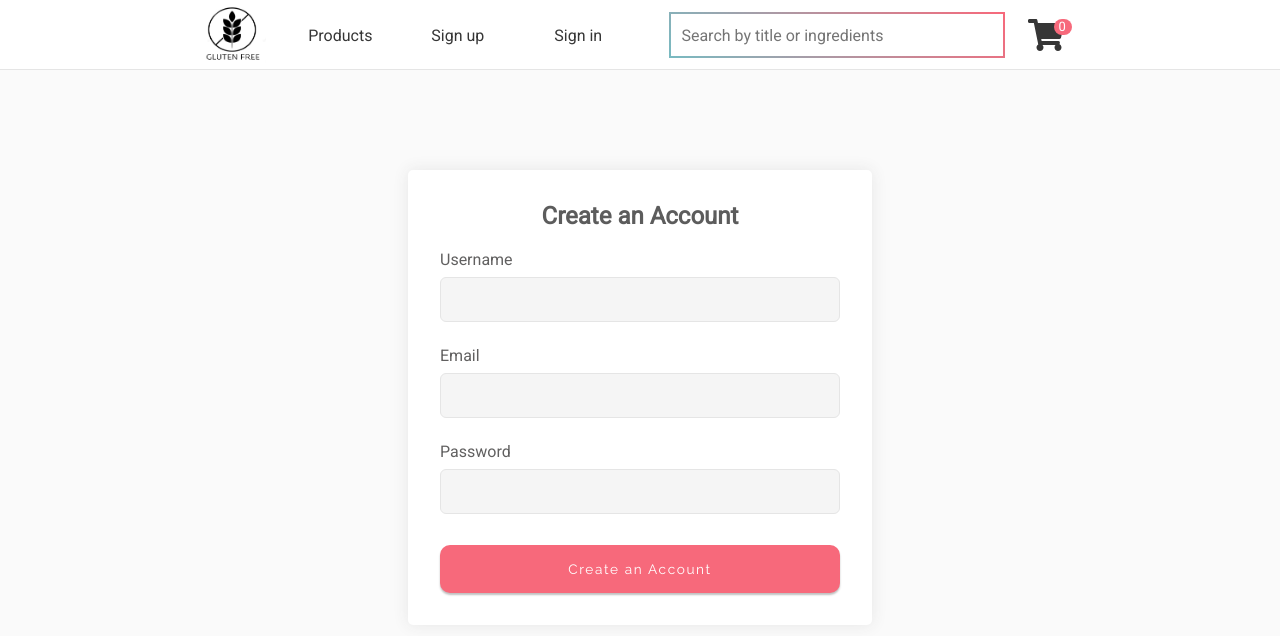
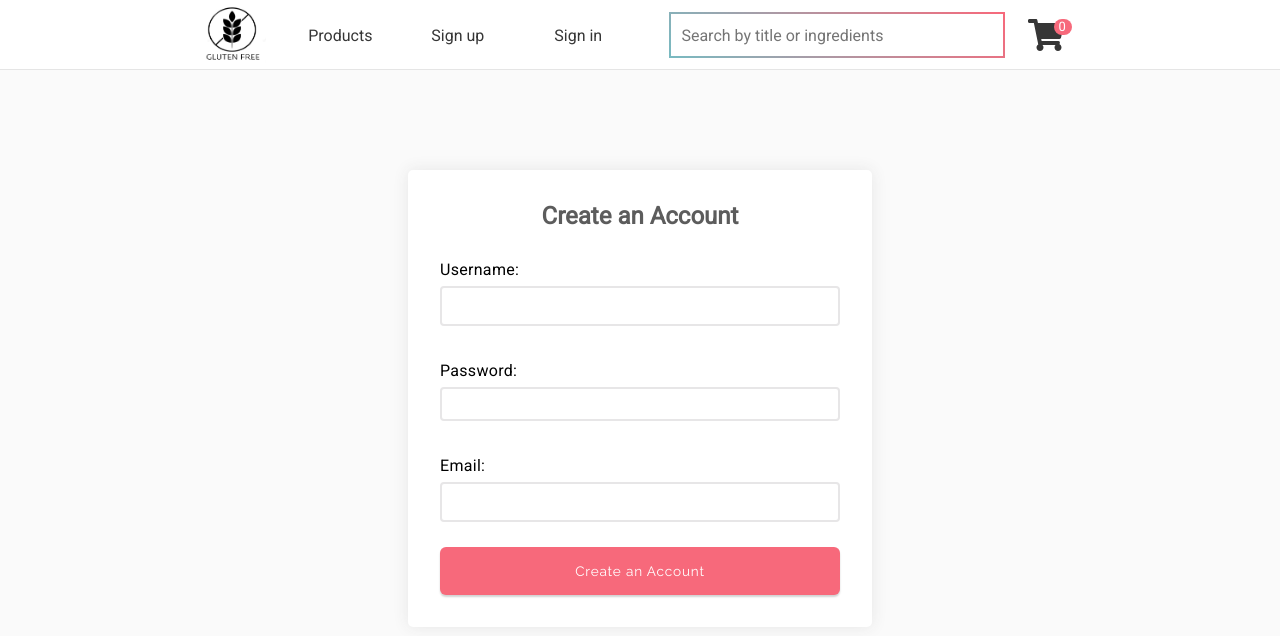
Before and after one commit to adOxey/gluggi_shop, a React (Create React App) app: page /sign-up in a window 1280 px wide. Shown: the top 636 px of the page. Built offline with nearby package versions, Linux system fonts and the light colour scheme; no server answers; the database is empty; a web font is replaced by a local one.

Commit message:
Added Signup validation & improved useForm hook

```diff
--- a/src/project/Main/AddProductForm/AddProductForm.js
+++ b/src/project/Main/AddProductForm/AddProductForm.js
@@ -1,10 +1,10 @@
-import React from "react";
+import React, { useEffect } from "react";
 import classes from "./AddProductForm.module.css";
 import useForm from "../../../shared/hooks/useForm";
 import validation from "./validation";
 import { PRODUCTS } from "../../../firebase/firebase";
 import useFirestore from "../../../shared/hooks/useFirestore";
-import { formReducer } from "../.././../reducers/addProductReducer";
+import { formReducer } from "../.././../reducers/formReducer";
 import { Button, Form, FormInput } from "../../../shared/components";
 
 const AddProductForm = () => {
@@ -32,6 +32,7 @@ const AddProductForm = () => {
       productImage: false,
       imageAsUrl: false,
     },
+    completed: false,
   };
 
   const {
@@ -45,10 +46,16 @@ const AddProductForm = () => {
   } = useForm(
     initialState,
     validation,
-    addToFirestore,
-    handleFirebaseUpload,
-    formReducer
+    formReducer,
+    handleFirebaseUpload
   );
+
+  useEffect(() => {
+    if (values.completed) {
+      addToFirestore(values);
+    }
+    console.log("UseEffect rerendered");
+  }, [values.completed]);
 
   return (
     <div className={pageBody}>
--- a/src/project/Main/SignUp/SignUp.js
+++ b/src/project/Main/SignUp/SignUp.js
@@ -1,61 +1,89 @@
-import React, { useState } from "react";
+import React, { useEffect } from "react";
+import classes from "./SignUp.module.css";
 import { useHistory } from "react-router-dom";
-import classes from "./SignUp.module.css";
 import { gluggiAuth } from "../../../firebase/firebase";
+import useForm from "../../../shared/hooks/useForm";
+import { formReducer } from "../../../reducers/formReducer";
+import validation from "./validation";
+import { Button, Form, FormInput } from "../../../shared/components";
 
 const SignUp = (props) => {
-  const [name, setName] = useState("");
-  const [password, setPassword] = useState("");
-  const [email, setEmail] = useState("");
   const history = useHistory();
 
-  const handleSignUp = async (e) => {
-    e.preventDefault();
+  const initialState = {
+    username: "",
+    password: "",
+    email: "",
+    errors: {},
+    isTouched: {
+      username: false,
+      password: false,
+      email: false,
+    },
+    completed: false,
+  };
+
+  const { values, handleChange, handleSubmit, handleBlur } = useForm(
+    initialState,
+    validation,
+    formReducer
+  );
+
+  useEffect(() => {
+    const handleSignup = async () => {
+      if (values.completed) {
         await gluggiAuth
-      .createUserWithEmailAndPassword(email, password)
+          .createUserWithEmailAndPassword(values.email, values.password)
           .then((res) => {
+            res.user.updateProfile({ displayName: values.username });
             history.push("/");
-        res.user.updateProfile({ displayName: name });
           })
           .catch((err) => {
             console.log(err);
           });
+      }
     };
+    handleSignup();
+  }, [values.completed]);
 
   return (
     <div className={classes.container}>
       <h2 className={classes.heading}>Create an Account</h2>
-      <form className={classes.loginForm}>
-        <label className={classes.label}>Username</label>
-        <input
+      <Form onSubmit={handleSubmit}>
+        <FormInput
+          label="Username:"
           type="text"
-          value={name}
-          onChange={(e) => setName(e.target.value)}
-          required
+          name="username"
+          value={values.username}
+          onChange={handleChange}
+          onBlur={handleBlur}
+          error={values.errors.username}
+          isTouched={values.isTouched.username}
         />
-        <label className={classes.label}>Email</label>
-        <input
-          type="email"
-          value={email}
-          onChange={(e) => setEmail(e.target.value)}
-          required
+        <FormInput
+          label="Password:"
+          type="password"
+          name="password"
+          value={values.password}
+          onChange={handleChange}
+          onBlur={handleBlur}
+          error={values.errors.password}
+          isTouched={values.isTouched.password}
         />
-        <label className={classes.label}>Password</label>
-        <input
-          type="password"
-          value={password}
-          onChange={(e) => setPassword(e.target.value)}
-          required
+        <FormInput
+          label="Email:"
+          type="text"
+          name="email"
+          value={values.email}
+          onChange={handleChange}
+          onBlur={handleBlur}
+          error={values.errors.email}
+          isTouched={values.isTouched.email}
         />
-
-        <button
-          type="submit"
-          className={classes.btn}
-          onClick={(e) => handleSignUp(e)}
-        >
+        <Button handleClick={handleSubmit} size={{ width: "100%" }}>
           Create an Account
-        </button>
-      </form>
+        </Button>
+      </Form>
     </div>
   );
 };
--- a/src/project/Main/SignUp/SignUp.module.css
+++ b/src/project/Main/SignUp/SignUp.module.css
@@ -1,13 +1,5 @@
-.heading {
-  color: rgb(92, 92, 92);
-  font-size: 1.5em;
-  width: 100%;
-  margin-top: 0;
-}
-
 .container {
   font-family: "Roboto", sans-serif;
-  text-align: center;
   background: #fff;
   padding: 2em 2em 2em 2em;
   max-width: 400px;
@@ -15,61 +7,11 @@
   box-shadow: 0 0 1em rgb(230, 230, 230);
   border-radius: 5px;
 }
-.loginForm {
-  display: flex;
-  justify-content: center;
-  flex-direction: column;
+.heading {
+  color: rgb(92, 92, 92);
+  font-family: "Roboto", sans-serif;
+  font-size: 1.5em;
   width: 100%;
+  margin-top: 0;
+  text-align: center;
 }
-
-.loginForm input {
-  box-sizing: border-box;
-  height: 45px;
-  width: 100%;
-  border: 1px solid #e5e5e5;
-  outline: none;
-  border-radius: 6px;
-  margin: 0 0 1.5em 0;
-  background: #f5f5f5;
-  font-size: 1em;
-  padding-left: 10px;
-}
-
-.loginForm input:focus {
-  background: #ffffff;
-}
-
-.label {
-  text-align: left;
-  display: block;
-  font-size: 1em;
-  margin: 0 0 0.5em;
-  color: #616060;
-}
-
-.btn {
-  outline: none;
-  border: none;
-  box-shadow: 0px 2px 2px rgba(0, 0, 0, 0.25);
-  width: 100%;
-  height: 48px;
-  margin-top: 7px;
-  font-family: "Raleway", sans-serif;
-  background: #f7697b;
-  color: #ffffff;
-  font-size: 0.85em;
-  text-align: center;
-  letter-spacing: 0.12em;
-  cursor: pointer;
-  border-radius: 10px;
-  transition: background 250ms ease-in-out, transform 150ms ease;
-  -webkit-appearance: none;
-  -moz-appearance: none;
-}
-
-.btn:hover {
-  background: #e25366;
-}
-.btn:active {
-  transform: scale(0.9);
-}
--- /dev/null
+++ b/src/project/Main/SignUp/validation.js
@@ -0,0 +1,28 @@
+const pwRegex = /^((?=\S*?[A-Z])(?=\S*?[a-z])(?=\S*?[0-9]).{6,})\S$/;
+
+const validation = (values) => {
+  let errors = {};
+
+  if (!values.username) {
+    errors.username = "Username is required";
+  } else if (values.username.length <= 5) {
+    errors.username = "Username name must be at least 6 characters long";
+  }
+
+  if (!values.password) {
+    errors.password = "Password is required";
+  } else if (!values.password.match(pwRegex)) {
+    errors.password =
+      "Password must be at least 6 characters long, at least 1 uppercase letter, 1 lowercase letter and 1 number. Without spaces.";
+  }
+
+  if (!values.email) {
+    errors.email = "Email is required";
+  } else if (!values.email.includes("@")) {
+    errors.email = "Please enter valid email adress.";
+  }
+
+  return errors;
+};
+
+export default validation;
--- a/src/reducers/addProductReducer.js
+++ b/src/reducers/formReducer.js
@@ -25,17 +25,23 @@ export const formReducer = (state, action) => {
         imageAsUrl: action.payload,
       };
     case "ONSUBMIT_VALIDATE":
+      const keys = Object.keys(state.isTouched)
+        .map((key) => {
+          return key;
+        })
+        .reduce((o, key) => ({ ...o, [key]: true }), {});
       return {
         ...state,
         isTouched: {
-          productName: true,
-          shortDets: true,
-          fullDesc: true,
-          stock: true,
-          price: true,
-          imageAsUrl: true,
+          ...state.isTouched,
+          ...keys,
         },
         errors: { ...action.payload },
+      };
+    case "COMPLETE_FORM":
+      return {
+        ...state,
+        completed: true,
       };
     default:
       return state;
--- a/src/shared/components/FormInput/index.js
+++ b/src/shared/components/FormInput/index.js
@@ -49,6 +49,7 @@ FormInput.defaultProps = {
 };
 
 FormInput.propTypes = {
+  label: PropTypes.string,
   name: PropTypes.string.isRequired,
   type: PropTypes.oneOfType([
     PropTypes.string,
--- a/src/shared/hooks/useForm.js
+++ b/src/shared/hooks/useForm.js
@@ -3,9 +3,8 @@ import React, { useState } from "react";
 const useForm = (
   initialState,
   validation,
-  addToFirestore,
-  handleFirebaseUpload,
-  reducer
+  reducer,
+  handleFirebaseUpload
 ) => {
   const [values, dispatch] = React.useReducer(reducer, initialState);
   const [success, setSuccess] = useState({ submitted: false, message: "" });
@@ -49,7 +48,7 @@ const useForm = (
     const noErrors = Object.keys(err).length === 0;
 
     if (noErrors) {
-      addToFirestore(values);
+      dispatch({ type: "COMPLETE_FORM" });
       setSuccess({
         ...success,
         submitted: true,
```
Lines whose indentation alone changed are shown as unchanged.
